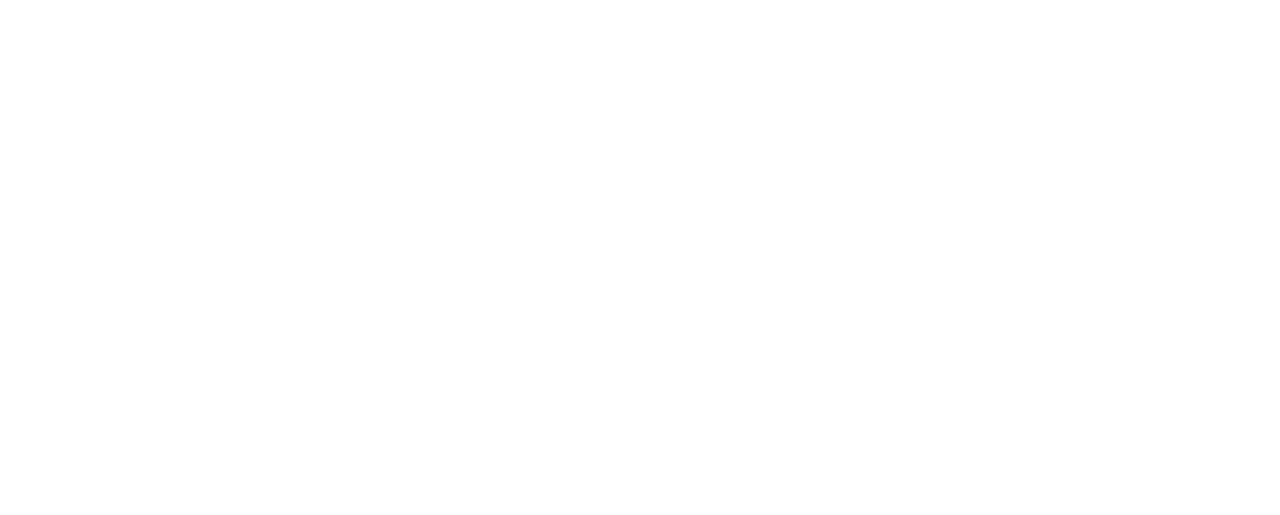
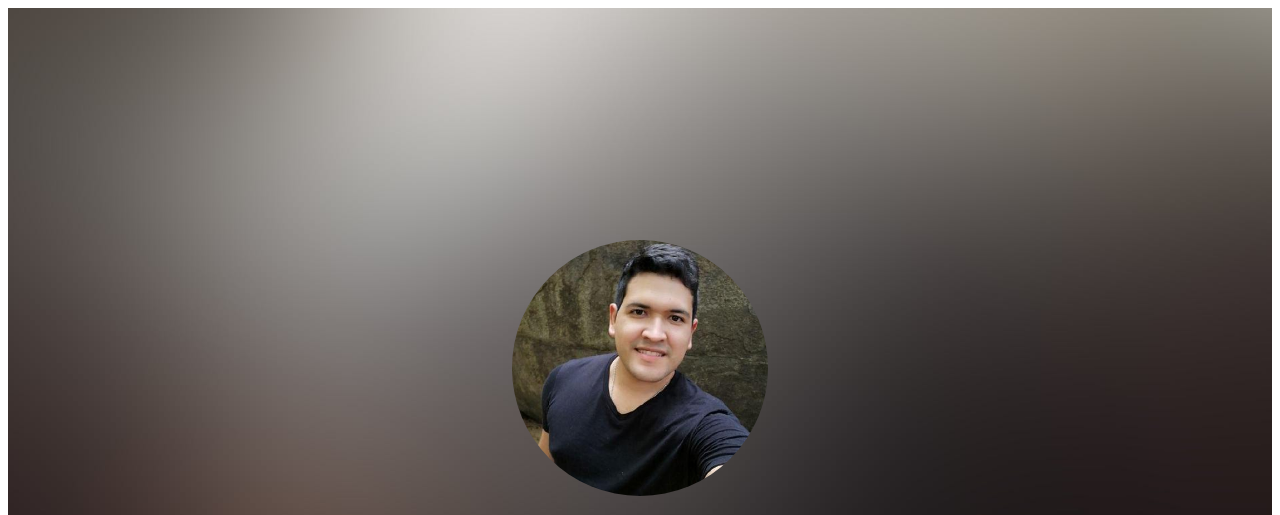
Before and after one commit to deivirobles/deivirobles.github.io, a plain HTML site: page index.html in a window 1280 px wide. Shown: the top 515 px of the page. Drawn offline with Linux system fonts and the light colour scheme; a web font is replaced by a local one.

Commit message:
Add styles and fonts

```diff
--- /dev/null
+++ b/css/style.css
@@ -0,0 +1,28 @@
+body, html {
+    height: 100%;
+    font-family: 'Devonshire', cursive;
+}
+
+.background{
+  background-image: url("../images/gradient.jpg");
+  height: 100%;
+  background-position: center;
+  background-repeat: no-repeat;
+  background-size: cover;
+}
+
+.text{
+    position: absolute;
+    left: 0;
+    top: 30%;
+    width: 100%;
+    text-align: center;
+    color: white;
+}
+
+.text img{
+    border-radius: 50%;
+    border 5px solid white;
+    width: 20%;
+    height: auto;
+}
--- a/index.html
+++ b/index.html
@@ -1,9 +1,17 @@
 <!DOCTYPE html>
 <html>
 <head>
-	<title>Deivi´s Portfolio</title>
+	<title>Deivi Robles</title>
+	<link href="https://fonts.googleapis.com/css2?family=Devonshire&display=swap" rel="stylesheet">
+	<link href="./css/style.css" rel="stylesheet">
 </head>
 <body>
-
+	<div class="background">
+		<div class="text">
+			<img src="./images/profile.jpg" alt="Deivi's Profile">
+			<h1>Deivi Robles</h1>
+			<p>Barranquilla - Colombia</p>
+		</div>
+	</div>
 </body>
 </html>
```
Also changed, not shown: images/gradient.jpg (added), images/profile.jpg (added).
